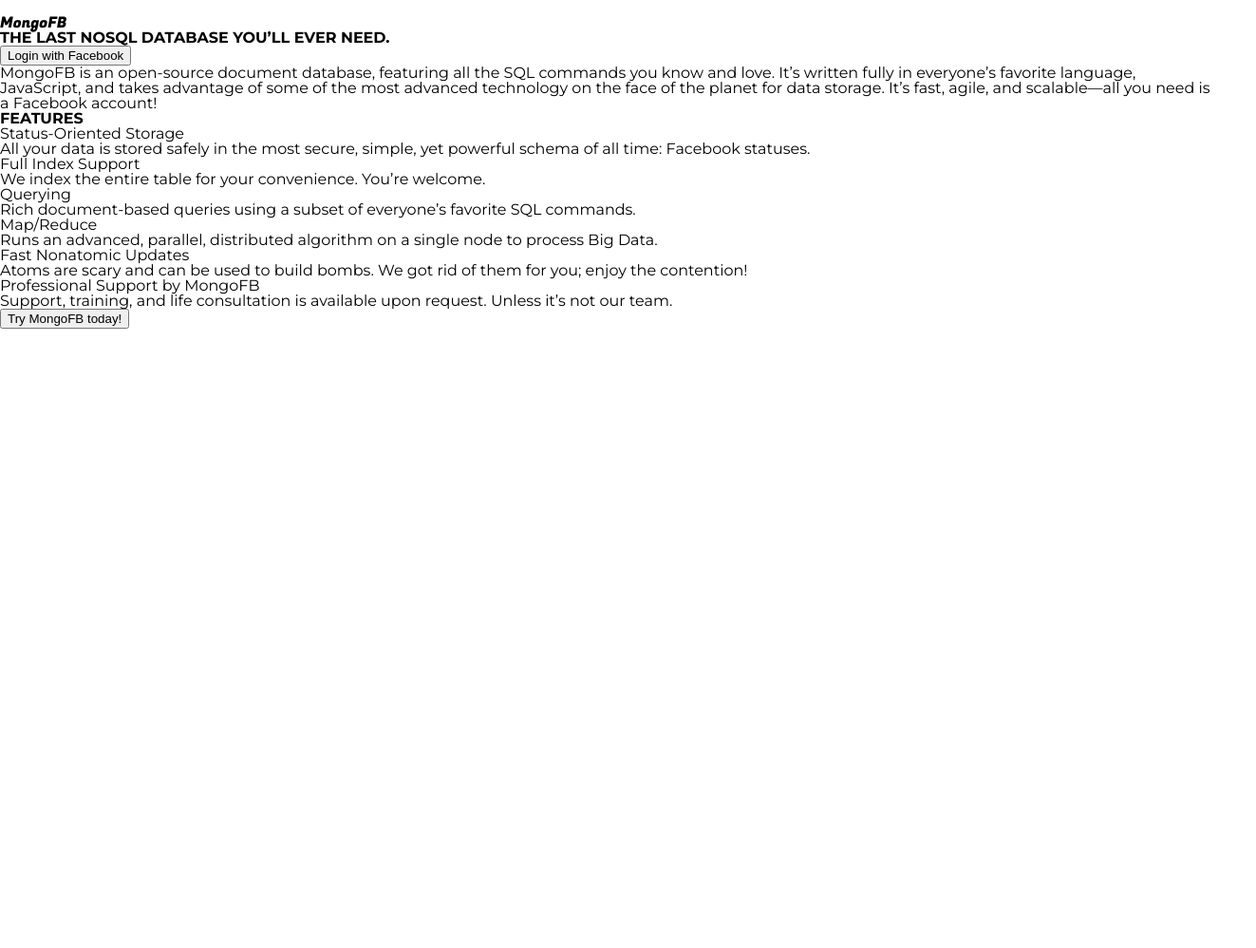
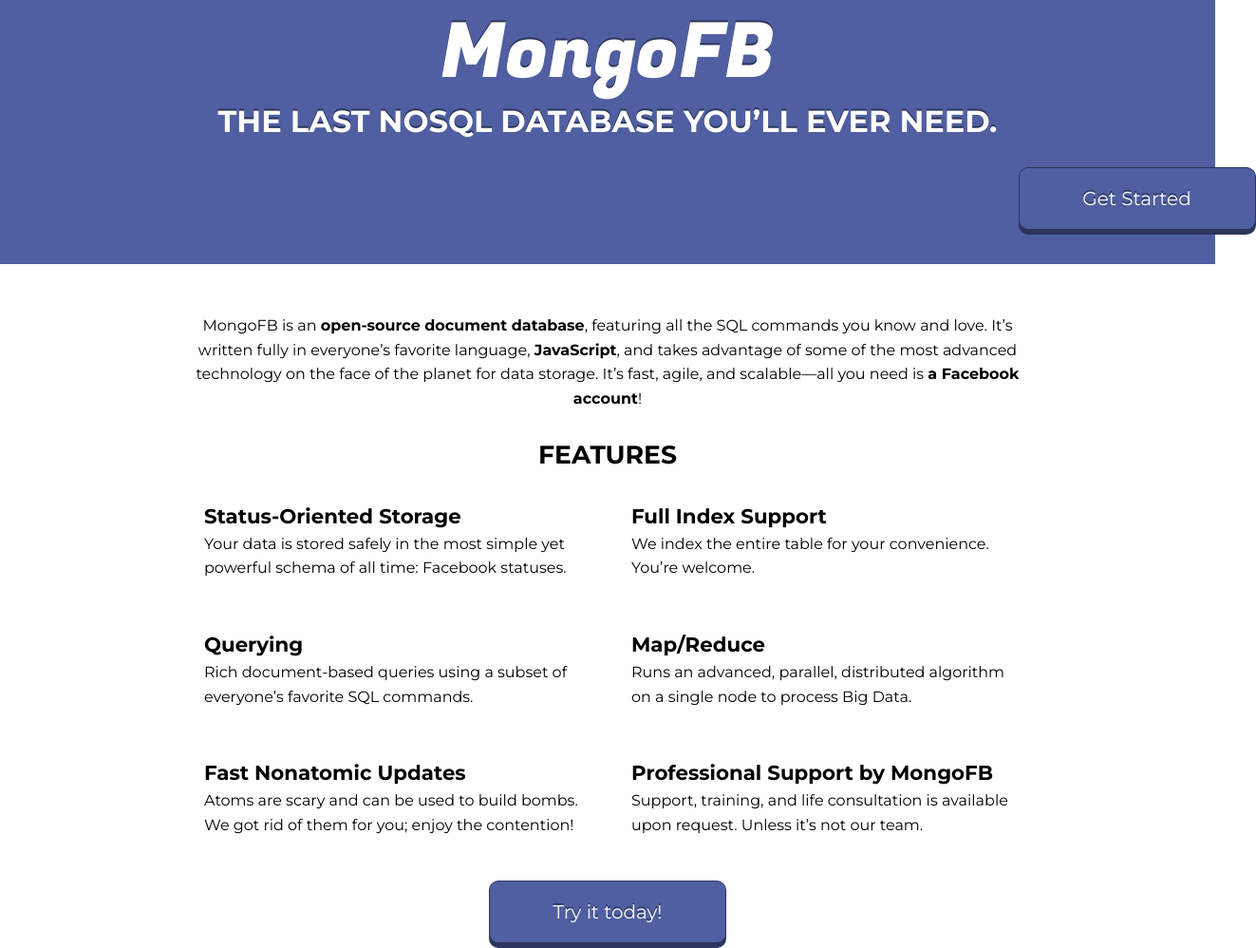
Before and after one commit to dastardlylemon/mongofb, a website: page public/index.html in a window 1280 px wide. Shown: the whole page at 95% size, 1323 px wide, since content can reach past the window. Before the commit the page ends 800 px from the top, so only its background shows below. Drawn offline with nearby package versions, Linux system fonts and the light colour scheme.

Commit message:
whoa pretty

```diff
--- a/public/index.html
+++ b/public/index.html
@@ -8,23 +8,23 @@
 </head>
 
 <body>
-  <header>
-    <h1>MongoFB</h1>
+  <div id="header">
+    <h1>MongoFB</h1><br>
     <div id="content-login">
       <div id="fb-root">
-        <h2>The last NoSQL database you&rsquo;ll ever need.</h2>
-        <button id="login" class="none-button" onclick="fbLogin();">Login with Facebook</button>
+        <h2>The last NoSQL database you&rsquo;ll ever need.</h2><br><br>
+        <button id="login" class="none-button" onclick="fbLogin();">Get Started</button><br><br>
       </div>
     </div>
-  </header>
+  </div><br><br>
   <div id="content-desc">
     <p>
-      MongoFB is an open-source document database, featuring all the SQL commands you know and love. It&rsquo;s written fully in everyone&rsquo;s favorite language, JavaScript, and takes advantage of some of the most advanced technology on the face of the planet for data storage. It&rsquo;s fast, agile, and scalable—all you need is a Facebook account!
-    </p>
+      MongoFB is an <b>open-source document database</b>, featuring all the SQL commands you know and love. It&rsquo;s written fully in everyone&rsquo;s favorite language, <b>JavaScript</b>, and takes advantage of some of the most advanced technology on the face of the planet for data storage. It&rsquo;s fast, agile, and scalable—all you need is <b>a Facebook account</b>!
+    </p><br>
     <h2>Features</h2>
     <div class="feature">
       <h3>Status-Oriented Storage</h3>
-      <span>All your data is stored safely in the most secure, simple, yet powerful schema of all time: Facebook statuses.</span>
+      <span>Your data is stored safely in the most simple yet powerful schema of all time: Facebook statuses.</span>
     </div>
     <div class="feature">
       <h3>Full Index Support</h3>
@@ -47,7 +47,7 @@
       <span>Support, training, and life consultation is available upon request. Unless it&rsquo;s not our team.</span>
     </div>
   </div>
-  <button id="login" class="none-button" onclick="fbLogin();">Try MongoFB today!</button>
+  <button id="login" class="none-button" onclick="fbLogin();">Try it today!</button><br><br>
 </body>
 <script>
   window.fbAsyncInit = function() {
--- a/public/styles/style.css
+++ b/public/styles/style.css
@@ -53,11 +53,91 @@
   font-family: 'Montserrat', 'Helvetica', Arial, sans-serif;
 }
 
+button {
+  border: 1px solid #2b355d;
+  background-color: #505fa1;
+  font-family: 'Montserrat', 'Helvetica', Arial, sans-serif;
+  color: #fff;
+  padding: 20px;
+  width: 250px;
+  font-size: 15pt;
+  border-radius: 10px;
+  box-shadow: 0 5px #2b355d;
+  text-shadow: 0 -2px #2b355d;
+  cursor: pointer;
+  outline: none;
+  position: relative;
+  left: 50%;
+  margin-left: -125px;
+}
+
+button:hover {
+  background-color: #4f63bd;
+}
+
+button:active {
+  position: relative;
+  top: 2px;
+  box-shadow: 0 3px #2b355d;
+}
+
+#header {
+  background-color: #505fa1;
+  padding: 20px;
+  text-align: center;
+  color: #fff;
+  text-shadow: 0 -2px #2b355d;
+  margin-top: -20px;
+}
+
+#header h2 {
+  text-align: center;
+  color: #fff;
+  font-size: 2em;
+  font-family: 'Montserrat', 'Helvetica', Arial, sans-serif;
+}
+
 h1 {
   font-family: 'Fugaz One', sans-serif;
+  color: #fff;
+  font-size: 5em;
 }
 
 h2 {
   text-transform: uppercase;
   font-weight: 700;
+  font-size: 12pt;
 }
+
+#content-desc {
+  width: 900px;
+  margin: 0 auto;
+  padding: 20px;
+  line-height: 1.6;
+}
+
+#content-desc h2 {
+  font-size: 20pt;
+  text-align: center;
+}
+
+p {
+  text-align: center;
+}
+
+h3 {
+  font-weight: 700;
+  font-size: 16pt;
+}
+
+.feature {
+  width: 400px;
+  float: left;
+  padding: 25px;
+}
+
+#content-desc:after {
+  clear: both;
+  content: '';
+  display: table;
+}
```
